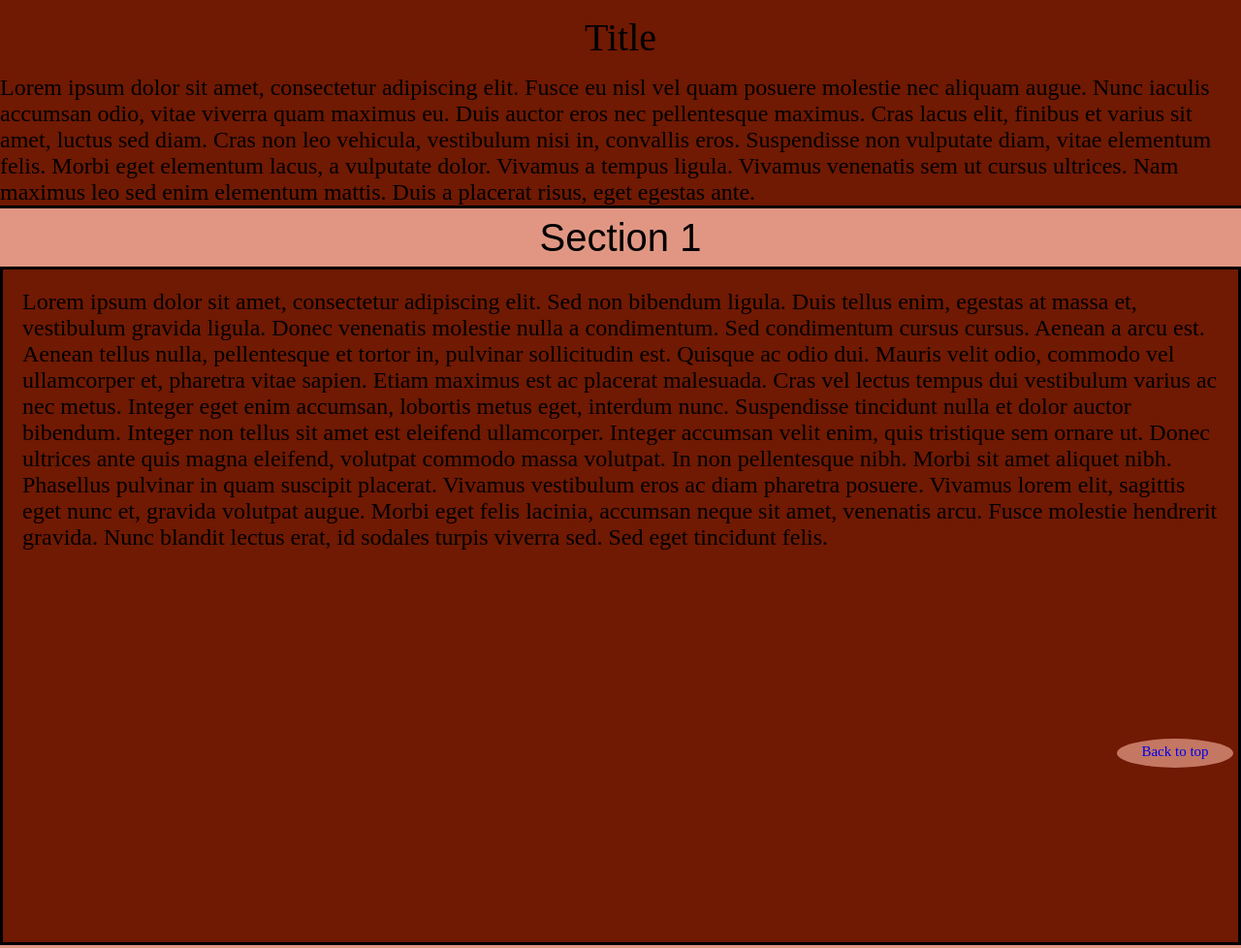
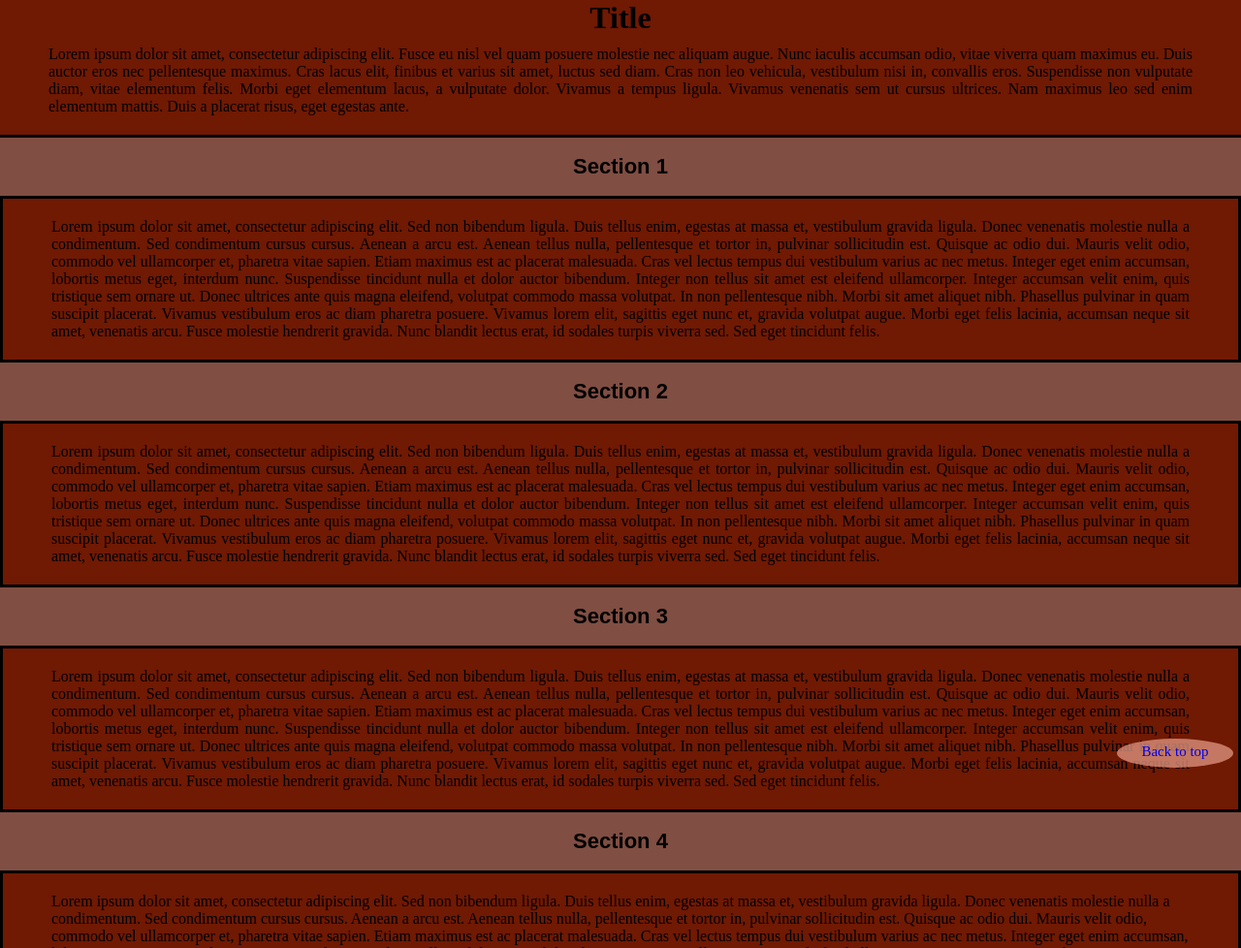
Before and after one commit to emalogajski/Landing-Page, a plain HTML site: page index.html in a window 1280 px wide. Shown: the top 978 px of the page at 97% size. Drawn offline with Linux system fonts and the light colour scheme.

Commit message:
Restructuring of main sections

```diff
--- a/css/styles.css
+++ b/css/styles.css
@@ -2,58 +2,89 @@
     box-sizing: border-box;
   }
 
-.container {
-    height: 10vh;
-    width: 100vw;
-}
-
 body {
     margin: 0;
     height: 100vh;
-    width: 100vw;
 }
 
-.nav-title {
+.container {
+    height: inherit;
+    display: flex;
+    flex-direction: column;
+}
+
+header {
+    display: flex;
+    height: 15vh;
+    justify-content: center;
+    align-items: center;
+    background-color: rgb(112, 25, 3);
+}
+
+h1 {
+    text-align: center;
+    margin: 0;
+}
+
+.intro {
+    display: flex;
+    align-items: center;
+    flex: 1;
+    padding: 10px 50px 20px 50px;
+    margin: 0;
     border-bottom: solid black;
     background-color: rgb(112, 25, 3);
 }
 
-.nav-title p {
+p {
     margin: 0;
-}
-
-.nav-title #title {
-    font-size: 40px;
-    text-align: center;
+    text-align: justify;
 }
 
 .sections {
-    z-index: 1;
+    display: flex;
+    flex: 1;
+    flex-direction: column;
+    position: relative;
 }
 
 .section {
-    height: 700px;
+    padding: 20px 50px;
+    height: auto;
     border: solid black;
     background-color: rgb(112, 25, 3);
     overflow: hidden;
     display: block;
-    padding: 20px;
-    font-size: 24px;
+    font-size: 16px;
 }
 
-.coll {
+.part {
+    position: relative;
+}
+
+button {
     display: flex;
     align-items: center;
     justify-content: center;
-    background-color: rgb(224, 150, 131);
-    margin: 0;
+    background-color: rgb(128, 78, 66);
     height: 60px;
     width: 100%;
-    font-size: 40px;
+    font-size: 22px;
+    font-weight: bold;
     cursor: pointer;
     border: none;
     outline: none;
 }
+
+button:hover{
+    background-color: rgb(224, 150, 131);
+    font-size: 26px;
+}
+
+
+
+
+
 
 #remove {
     padding: 0;
@@ -98,7 +129,7 @@ li:hover {
     display: none;
 }
 
-#toTop {
+.toTop {
     display: block;
     text-decoration: none;
     cursor: pointer;
@@ -116,7 +147,7 @@ li:hover {
     z-index: 10;
 }
 
-#toTop:hover {
+.toTop:hover {
     font-size: 20px;
     height: 40px;
     padding: 7px 0 0 0;
@@ -128,20 +159,7 @@ li:hover {
     font-weight: bold;
 }
 
-.current, button:hover{
-    background-color: rgb(128, 78, 66);
-}
-
-.explanation p {
-    font-size: 28px;
-}
-
 @media only screen and (min-width: 768px) {
-    .nav-title #title {
-        background-color: rgb(112, 25, 3);
-        padding: 15px;
-    }
-
     li {
         width: 300px;
     }
@@ -155,20 +173,14 @@ li:hover {
     .explanation p {
         font-size: 24px;
     }
-
 }
 
 @media only screen and (max-width: 420px) {
-    .nav-title #title {
-        background-color: rgb(112, 25, 3);
-        padding: 0;
-    }
-
     .explanation p {
         font-size: 20px;
         padding-left: 20px;
     }
-    #toTop {
+    .toTop {
         display: block;
         text-decoration: none;
         cursor: pointer;
@@ -185,14 +197,13 @@ li:hover {
         right: 15em;
         z-index: 10;
     }
-    #toTop:hover {
+    .toTop:hover {
         font-size: 15px;
         height: 40px;
         padding-top: 12px;
     }
 
-
-    .coll {
+    button {
         font-size: 30px;
     }
 }
--- a/index.html
+++ b/index.html
@@ -1,40 +1,36 @@
 <!DOCTYPE html>
 <head>
     <link rel="stylesheet" href="css/styles.css">
-    <link rel="stylesheet" type="text/css" media="screen and (max-device-width: 420px)" href="css/styles.css" />
-    <link rel="stylesheet" type="text/css" media="screen and (min-device-width: 768px)" href="css/styles.css" />
     <meta content="width=device-width, initial-scale=1" name="viewport"/>
 </head>
 <body>
-    <div class="container" id="container">
-        <div class="nav-title">
-            <p id="title">Title</p>
-            <div class="explanation"><p>Lorem ipsum dolor sit amet, consectetur adipiscing elit. Fusce eu nisl vel quam posuere molestie nec aliquam augue.
-                Nunc iaculis accumsan odio, vitae viverra quam maximus eu. Duis auctor eros nec pellentesque maximus. Cras lacus elit, finibus et varius sit
-                amet, luctus sed diam. Cras non leo vehicula, vestibulum nisi in, convallis eros. Suspendisse non vulputate diam, vitae elementum felis.
-                Morbi eget elementum lacus, a vulputate dolor. Vivamus a tempus ligula.
+    <div class="container">
+        <header><h1>Title</h1></header>
+        <div class="intro"><p>Lorem ipsum dolor sit amet, consectetur adipiscing elit. Fusce eu nisl vel quam posuere molestie nec aliquam augue.
+            Nunc iaculis accumsan odio, vitae viverra quam maximus eu. Duis auctor eros nec pellentesque maximus. Cras lacus elit, finibus et varius sit
+            amet, luctus sed diam. Cras non leo vehicula, vestibulum nisi in, convallis eros. Suspendisse non vulputate diam, vitae elementum felis.
+            Morbi eget elementum lacus, a vulputate dolor. Vivamus a tempus ligula.
 
-                Vivamus venenatis sem ut cursus ultrices. Nam maximus leo sed enim elementum mattis. Duis a placerat risus, eget egestas ante.</p>
-            </div>
+            Vivamus venenatis sem ut cursus ultrices. Nam maximus leo sed enim elementum mattis. Duis a placerat risus, eget egestas ante.</p>
         </div>
         <div class="sections" id="parts">
             <div class="part">
                 <button type="button" class="coll" id="s1">Section 1</button>
-                <div class="section" class="s1">Lorem ipsum dolor sit amet, consectetur adipiscing elit. Sed non bibendum ligula. Duis tellus enim, egestas at massa et, vestibulum gravida ligula. Donec venenatis molestie nulla a condimentum. Sed condimentum cursus cursus. Aenean a arcu est. Aenean tellus nulla, pellentesque et tortor in, pulvinar sollicitudin est. Quisque ac odio dui. Mauris velit odio, commodo vel ullamcorper et, pharetra vitae sapien. Etiam maximus est ac placerat malesuada. Cras vel lectus tempus dui vestibulum varius ac nec metus. Integer eget enim accumsan, lobortis metus eget, interdum nunc. Suspendisse tincidunt nulla et dolor auctor bibendum. Integer non tellus sit amet est eleifend ullamcorper. Integer accumsan velit enim, quis tristique sem ornare ut. Donec ultrices ante quis magna eleifend, volutpat commodo massa volutpat. In non pellentesque nibh.
+                <div class="section" class="s1"><p>Lorem ipsum dolor sit amet, consectetur adipiscing elit. Sed non bibendum ligula. Duis tellus enim, egestas at massa et, vestibulum gravida ligula. Donec venenatis molestie nulla a condimentum. Sed condimentum cursus cursus. Aenean a arcu est. Aenean tellus nulla, pellentesque et tortor in, pulvinar sollicitudin est. Quisque ac odio dui. Mauris velit odio, commodo vel ullamcorper et, pharetra vitae sapien. Etiam maximus est ac placerat malesuada. Cras vel lectus tempus dui vestibulum varius ac nec metus. Integer eget enim accumsan, lobortis metus eget, interdum nunc. Suspendisse tincidunt nulla et dolor auctor bibendum. Integer non tellus sit amet est eleifend ullamcorper. Integer accumsan velit enim, quis tristique sem ornare ut. Donec ultrices ante quis magna eleifend, volutpat commodo massa volutpat. In non pellentesque nibh.
 
-                    Morbi sit amet aliquet nibh. Phasellus pulvinar in quam suscipit placerat. Vivamus vestibulum eros ac diam pharetra posuere. Vivamus lorem elit, sagittis eget nunc et, gravida volutpat augue. Morbi eget felis lacinia, accumsan neque sit amet, venenatis arcu. Fusce molestie hendrerit gravida. Nunc blandit lectus erat, id sodales turpis viverra sed. Sed eget tincidunt felis.</div>
+                    Morbi sit amet aliquet nibh. Phasellus pulvinar in quam suscipit placerat. Vivamus vestibulum eros ac diam pharetra posuere. Vivamus lorem elit, sagittis eget nunc et, gravida volutpat augue. Morbi eget felis lacinia, accumsan neque sit amet, venenatis arcu. Fusce molestie hendrerit gravida. Nunc blandit lectus erat, id sodales turpis viverra sed. Sed eget tincidunt felis.</p></div>
             </div>
             <div class="part">
                 <button type="button" class="coll" id="s2">Section 2</button>
-                <div class="section" class="s2">Lorem ipsum dolor sit amet, consectetur adipiscing elit. Sed non bibendum ligula. Duis tellus enim, egestas at massa et, vestibulum gravida ligula. Donec venenatis molestie nulla a condimentum. Sed condimentum cursus cursus. Aenean a arcu est. Aenean tellus nulla, pellentesque et tortor in, pulvinar sollicitudin est. Quisque ac odio dui. Mauris velit odio, commodo vel ullamcorper et, pharetra vitae sapien. Etiam maximus est ac placerat malesuada. Cras vel lectus tempus dui vestibulum varius ac nec metus. Integer eget enim accumsan, lobortis metus eget, interdum nunc. Suspendisse tincidunt nulla et dolor auctor bibendum. Integer non tellus sit amet est eleifend ullamcorper. Integer accumsan velit enim, quis tristique sem ornare ut. Donec ultrices ante quis magna eleifend, volutpat commodo massa volutpat. In non pellentesque nibh.
+                <div class="section" class="s2"><p>Lorem ipsum dolor sit amet, consectetur adipiscing elit. Sed non bibendum ligula. Duis tellus enim, egestas at massa et, vestibulum gravida ligula. Donec venenatis molestie nulla a condimentum. Sed condimentum cursus cursus. Aenean a arcu est. Aenean tellus nulla, pellentesque et tortor in, pulvinar sollicitudin est. Quisque ac odio dui. Mauris velit odio, commodo vel ullamcorper et, pharetra vitae sapien. Etiam maximus est ac placerat malesuada. Cras vel lectus tempus dui vestibulum varius ac nec metus. Integer eget enim accumsan, lobortis metus eget, interdum nunc. Suspendisse tincidunt nulla et dolor auctor bibendum. Integer non tellus sit amet est eleifend ullamcorper. Integer accumsan velit enim, quis tristique sem ornare ut. Donec ultrices ante quis magna eleifend, volutpat commodo massa volutpat. In non pellentesque nibh.
 
-                    Morbi sit amet aliquet nibh. Phasellus pulvinar in quam suscipit placerat. Vivamus vestibulum eros ac diam pharetra posuere. Vivamus lorem elit, sagittis eget nunc et, gravida volutpat augue. Morbi eget felis lacinia, accumsan neque sit amet, venenatis arcu. Fusce molestie hendrerit gravida. Nunc blandit lectus erat, id sodales turpis viverra sed. Sed eget tincidunt felis.</div>
+                    Morbi sit amet aliquet nibh. Phasellus pulvinar in quam suscipit placerat. Vivamus vestibulum eros ac diam pharetra posuere. Vivamus lorem elit, sagittis eget nunc et, gravida volutpat augue. Morbi eget felis lacinia, accumsan neque sit amet, venenatis arcu. Fusce molestie hendrerit gravida. Nunc blandit lectus erat, id sodales turpis viverra sed. Sed eget tincidunt felis.</p></div>
             </div>
             <div class="part">
                 <button type="button" class="coll" id="s3">Section 3</button>
-                <div class="section" class="s3">Lorem ipsum dolor sit amet, consectetur adipiscing elit. Sed non bibendum ligula. Duis tellus enim, egestas at massa et, vestibulum gravida ligula. Donec venenatis molestie nulla a condimentum. Sed condimentum cursus cursus. Aenean a arcu est. Aenean tellus nulla, pellentesque et tortor in, pulvinar sollicitudin est. Quisque ac odio dui. Mauris velit odio, commodo vel ullamcorper et, pharetra vitae sapien. Etiam maximus est ac placerat malesuada. Cras vel lectus tempus dui vestibulum varius ac nec metus. Integer eget enim accumsan, lobortis metus eget, interdum nunc. Suspendisse tincidunt nulla et dolor auctor bibendum. Integer non tellus sit amet est eleifend ullamcorper. Integer accumsan velit enim, quis tristique sem ornare ut. Donec ultrices ante quis magna eleifend, volutpat commodo massa volutpat. In non pellentesque nibh.
+                <div class="section" class="s3"><p>Lorem ipsum dolor sit amet, consectetur adipiscing elit. Sed non bibendum ligula. Duis tellus enim, egestas at massa et, vestibulum gravida ligula. Donec venenatis molestie nulla a condimentum. Sed condimentum cursus cursus. Aenean a arcu est. Aenean tellus nulla, pellentesque et tortor in, pulvinar sollicitudin est. Quisque ac odio dui. Mauris velit odio, commodo vel ullamcorper et, pharetra vitae sapien. Etiam maximus est ac placerat malesuada. Cras vel lectus tempus dui vestibulum varius ac nec metus. Integer eget enim accumsan, lobortis metus eget, interdum nunc. Suspendisse tincidunt nulla et dolor auctor bibendum. Integer non tellus sit amet est eleifend ullamcorper. Integer accumsan velit enim, quis tristique sem ornare ut. Donec ultrices ante quis magna eleifend, volutpat commodo massa volutpat. In non pellentesque nibh.
 
-                    Morbi sit amet aliquet nibh. Phasellus pulvinar in quam suscipit placerat. Vivamus vestibulum eros ac diam pharetra posuere. Vivamus lorem elit, sagittis eget nunc et, gravida volutpat augue. Morbi eget felis lacinia, accumsan neque sit amet, venenatis arcu. Fusce molestie hendrerit gravida. Nunc blandit lectus erat, id sodales turpis viverra sed. Sed eget tincidunt felis.</div>
+                    Morbi sit amet aliquet nibh. Phasellus pulvinar in quam suscipit placerat. Vivamus vestibulum eros ac diam pharetra posuere. Vivamus lorem elit, sagittis eget nunc et, gravida volutpat augue. Morbi eget felis lacinia, accumsan neque sit amet, venenatis arcu. Fusce molestie hendrerit gravida. Nunc blandit lectus erat, id sodales turpis viverra sed. Sed eget tincidunt felis.</p></div>
             </div>
             <div class="part">
                 <button type="button" class="coll" id="s4">Section 4</button>
@@ -58,7 +54,7 @@
             <ul id="remove" class="hidden">
             </ul>
 
-        <a href="#" id="toTop">Back to top</a>
+        <div><a href="#" class="toTop">Back to top</a></div>
     </div>
     <script src="js/app.js"></script>
 </body>
--- a/js/app.js
+++ b/js/app.js
@@ -1,4 +1,3 @@
-
 let collapsible;
 let menu;
 let buttons;
@@ -10,7 +9,7 @@ let timer = null;
 
 function init () {
     console.log('init')
-    collapsible = document.getElementsByClassName("coll");
+    collapsible = document.getElementsByClassName('coll');
     menu = document.getElementById('remove');
     buttons = document.querySelectorAll('.coll');
     section = document.getElementById('parts').getElementsByClassName('coll');
@@ -20,7 +19,6 @@ function init () {
     //Function for collapsing the sections
     for(let i = 0; i < collapsible.length; i++) {
         collapsible[i].addEventListener("click", function() {
-            this.classList.toggle("current");
             let content = this.nextElementSibling;
             if(content.style.display === "none") {
                 content.style.display = "block";
```
